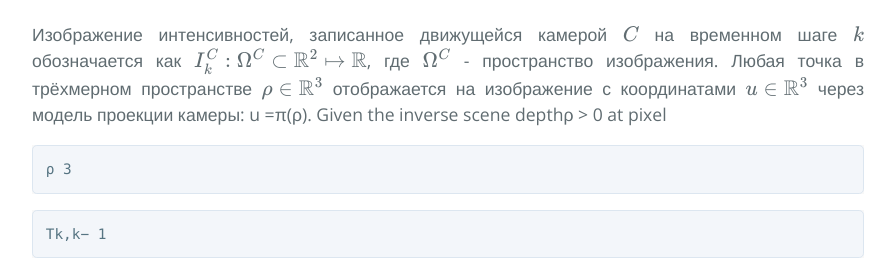
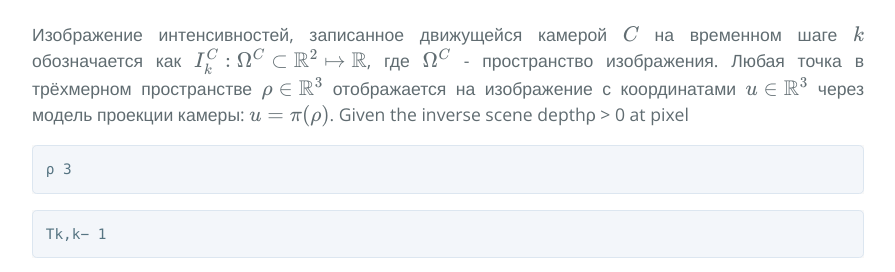
Before and after one commit to i-v-s/slam, a Jekyll site: the page built from svo2.md, in a window 1280 px wide and 900 px high, scrolled down 6070 px. Shown: the part 184-456 px from the top of the window, without its empty margins (192-1087 px from the left). Built offline with Jekyll 4.4.1, drawn with Linux system fonts in a browser that asks for light colours; our own code applies the rules of GitHub Pages for plain Markdown files; formulas are drawn with MathJax 3.

Commit message:
Обновлено svo2.md

````diff
--- a/svo2.md
+++ b/svo2.md
@@ -250,7 +250,7 @@ along intensity gradient edges. Фильтры инициализируются
 временном шаге $$k$$ обозначается как $$I_{k}^{C}: \Omega^{C} \subset \mathbb{R}^{2} \mapsto \mathbb{R}$$, где $$\Omega^{C}$$ - пространство изображения.
 Любая точка в трёхмерном пространстве $$\rho \in \mathbb{R}^{3}$$ отображается на изображение
 с координатами $$u \in \mathbb{R}^{3}$$ через модель проекции камеры:
-u =π(ρ). Given the inverse scene depthρ > 0 at pixel
+$$u = \pi(\rho)$$. Given the inverse scene depthρ > 0 at pixel
 
 ```
 ρ 3
````
